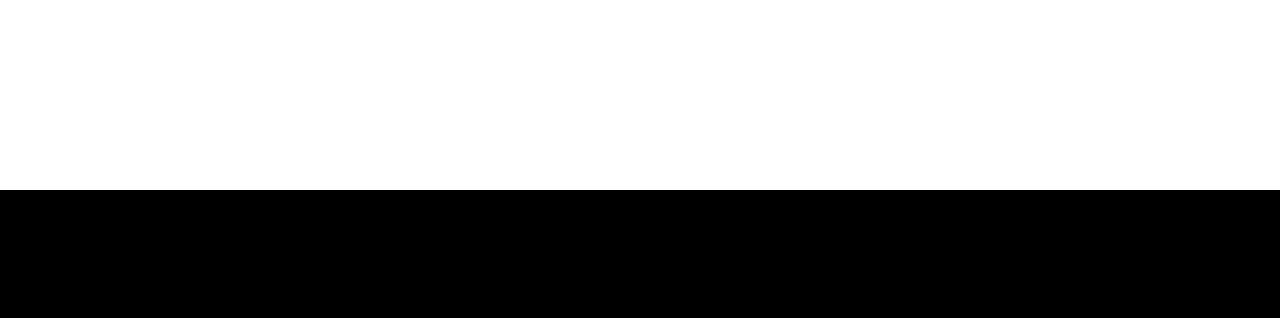
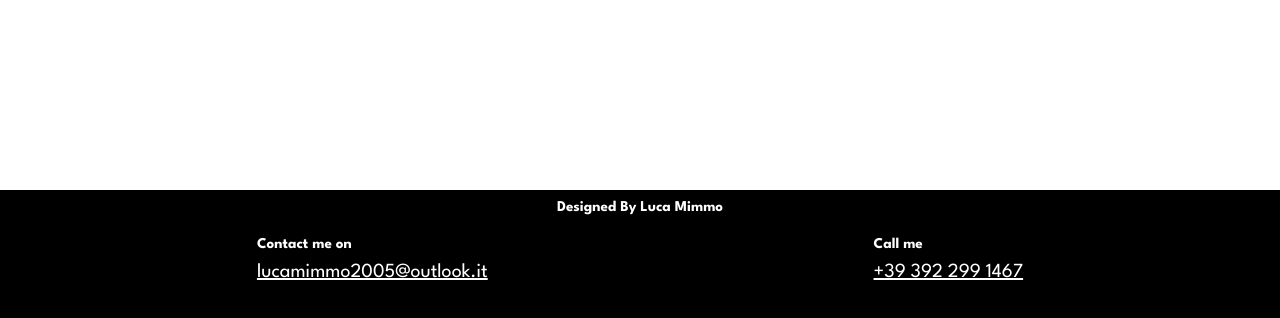
Before and after one commit to LucaMimmo05/mywebsite-pages, a plain HTML site: page MyPortFolio/index.html in a window 1280 px wide. Shown: the part 3810-4128 px from the top of the page. Drawn offline with nearby package versions, Linux system fonts and the light colour scheme.

Commit message:
modified:   MyPortFolio/index.html

```diff
--- a/MyPortFolio/index.html
+++ b/MyPortFolio/index.html
@@ -524,7 +524,24 @@
       </div>
     </section>
 
-    <footer></footer>
+    <footer>
+      <div class="content">
+        <div class="footer-cont">
+          <h1>Designed By Luca Mimmo</h1>
+          <div class="footer-boxes">
+            <div class="footer-box">
+              <h2>Contact me on</h2>
+              <a href="mailto:lucamimmo2005@outlook.it">lucamimmo2005@outlook.it</a>
+            </div>
+
+            <div class="footer-box">
+              <h2>Call me</h2>
+              <a href="tel:+393922991467"> +39 392 299 1467</a>
+            </div>
+          </div>
+        </div>
+      </div>
+    </footer>
     <script src="script.js"></script>
   </body>
 </html>
--- a/MyPortFolio/styles.css
+++ b/MyPortFolio/styles.css
@@ -610,3 +610,51 @@ a {
     width: 100%;
     height: 150px;
   }
+
+  .footer-cont {
+    display: flex;
+    justify-content: center;
+    flex-direction: column;
+    ;
+  }
+
+  .footer-cont h1 {
+    font-family: "League Spartan", Black;
+      font-size: 15px;
+      font-style: regular;
+      color: white;
+      text-align: center;
+  }
+
+  .footer-box {
+    display: flex;
+    justify-content: center;
+    flex-direction: column;
+  }
+
+  .footer-boxes {
+    display: flex;
+    flex-direction: row;
+    justify-content: space-around;
+  }
+
+  .footer-box a {
+    font-family: "League Spartan", Black;
+    font-size: 20px;
+    text-decoration: underline;
+    font-style: regular;
+    color: white;
+
+  }
+
+  .footer-box a:hover {
+    color: blue;
+  }
+
+  .footer-box h2 {
+    font-family: "League Spartan", Black;
+      font-size: 15px;
+      font-style: regular;
+      color: white;
+
+  }
```
